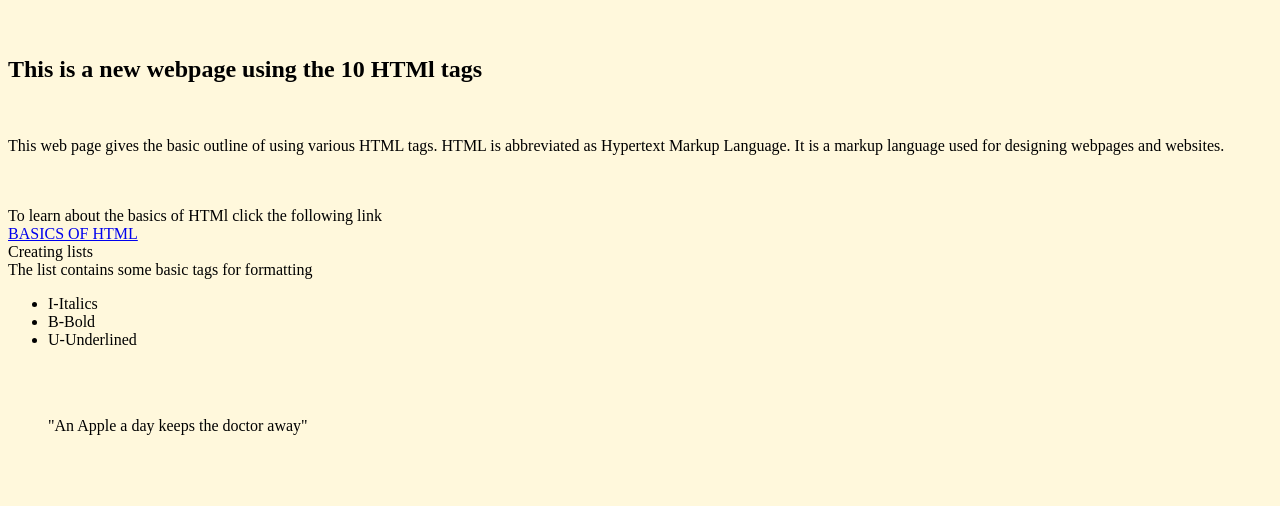
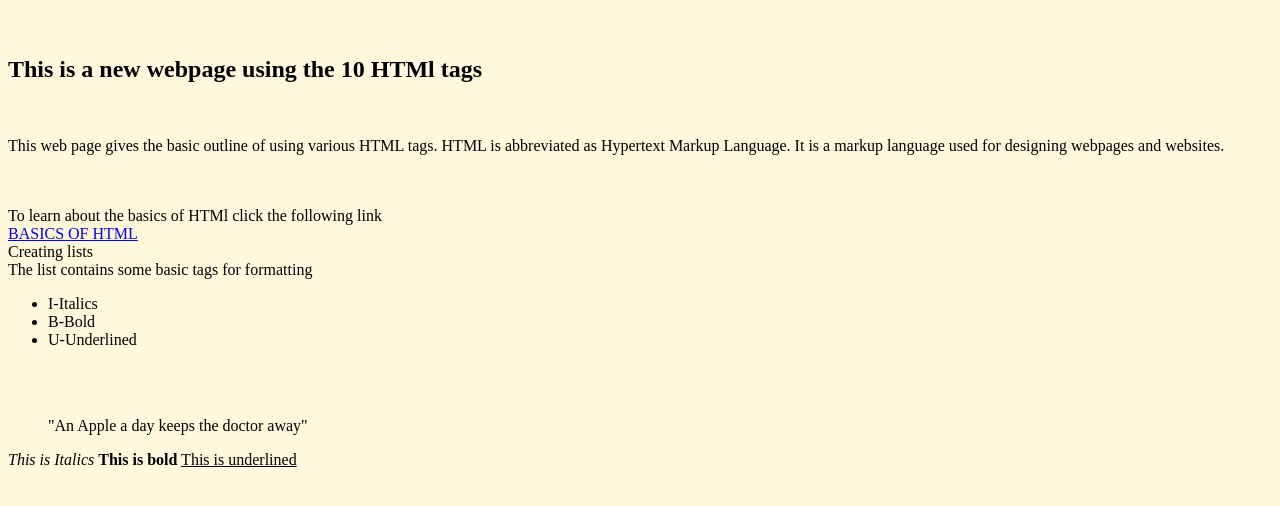
Before and after one commit to Rajeshwarikrish/Homework-2, a plain HTML site: page index.html in a window 1280 px wide. Shown: the part 48-554 px from the top of the page. Drawn offline with Linux system fonts and the light colour scheme.

Commit message:
added text formatting to index.html

```diff
--- a/index.html
+++ b/index.html
@@ -23,5 +23,10 @@ The list contains some basic tags for formatting<br>
 </ul>
 <br><br>
 <blockquote>"An Apple a day keeps the doctor away"</blockquote>
+<i> This is Italics</i>
+<b> This is bold</b>
+<u> This is underlined</u>
+
+
 </body>
 </html>
```
